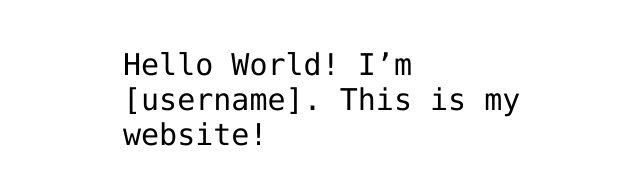
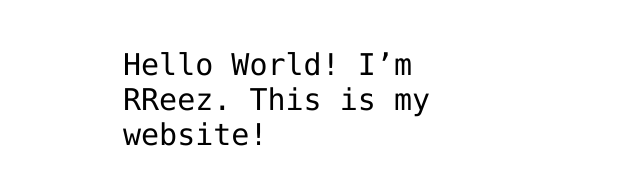
Before and after one commit to RReez/RReez.github.io, a plain HTML site: page index.html in a window 1280 px wide. Shown: the part 341-526 px from the top of the page, without its empty margins (317-957 px from the left). Drawn offline with Linux system fonts and the light colour scheme.

Commit message:
Update index.html

```diff
--- a/index.html
+++ b/index.html
@@ -12,7 +12,7 @@
 <img src="https://octodex.github.com/images/daftpunktocat-thomas.gif" id="octocat" alt="octocat-gif" />
 
 <!-- Change this code here by copy and pasting your template on line 15 -->
-<p>Hello World! I’m [username]. This is my website!</p>
+<p>Hello World! I’m RReez. This is my website!</p>
 
 </body>
 </html>
```
